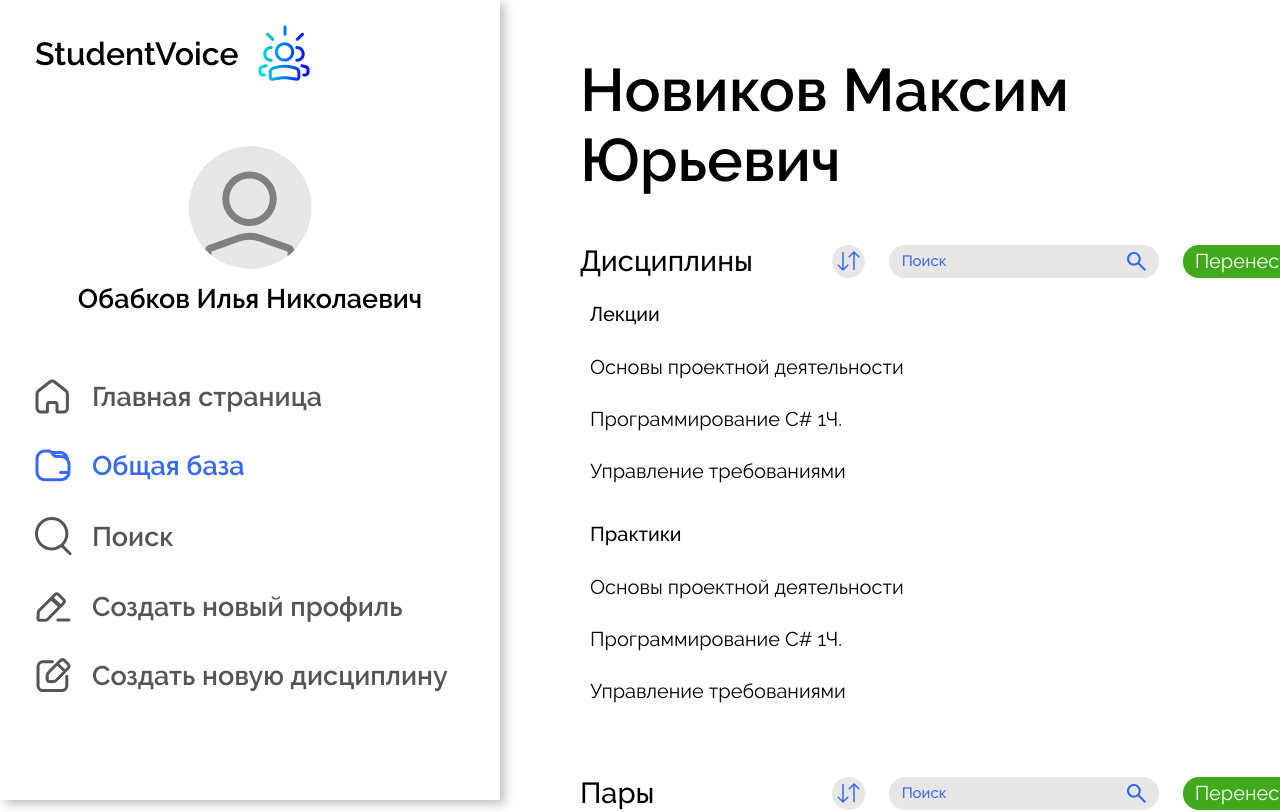
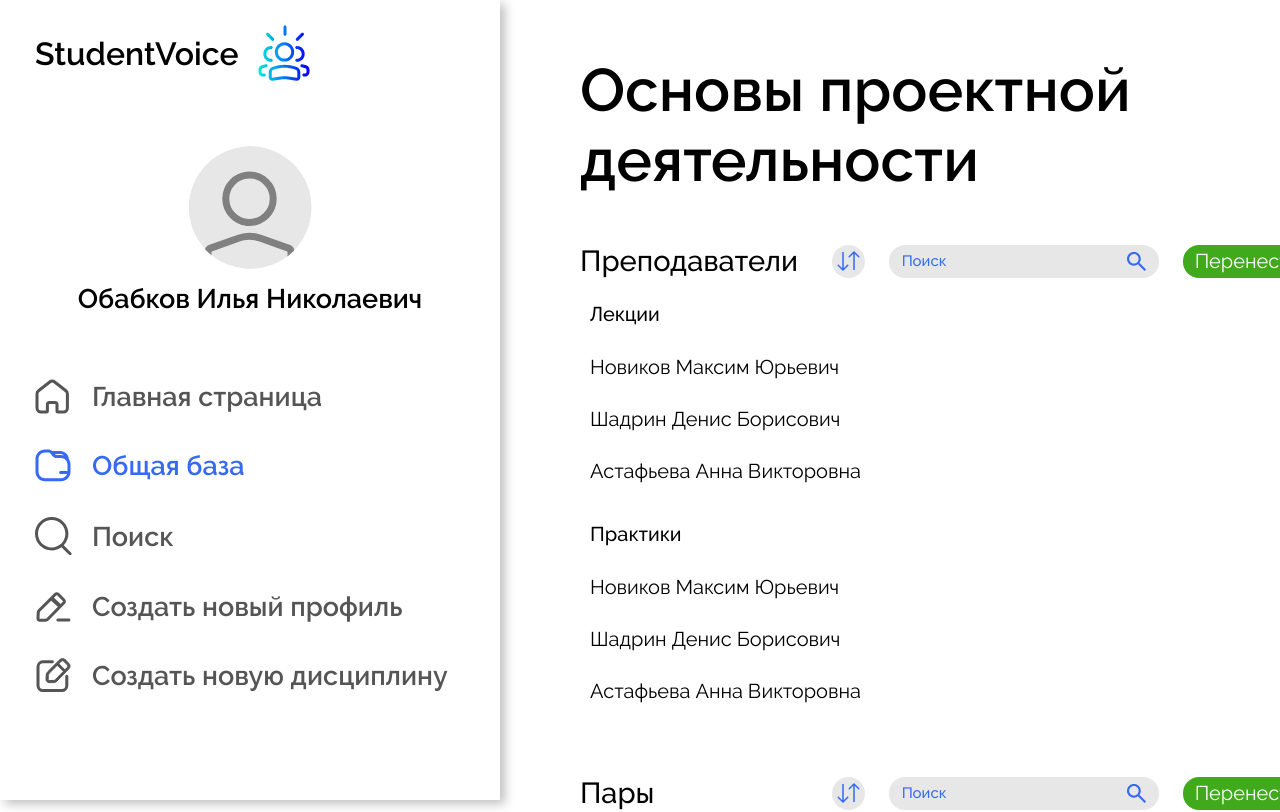
Before and after one commit to Novators-Mobile/studentvoice, a React (Vite) app: page /institutes/1/discipline/0 in a window 1280 px wide. Shown: the top 812 px of the page. Built offline with nearby package versions, Linux system fonts and the light colour scheme.

Commit message:
[fix] Small fix for the routing and file system

```diff
--- a/src/App.tsx
+++ b/src/App.tsx
@@ -3,8 +3,8 @@ import { BrowserRouter, Routes, Route } from 'react-router-dom';
 import Login from './pages/Login';
 import Institutes from './pages/Institutes/Institutes';
 import Sidemenu from './components/Sidemenu';
-import Institute from './pages/Institutes/Institute';
-import ItemInfo from './pages/ItemInfo/ItemInfo';
+import Institute from './pages/Institute';
+import ItemInfo from './pages/ItemInfo';
 
 export default function App() {
   return (
@@ -16,8 +16,12 @@ export default function App() {
           <Route index element={<div>Главная страница</div>} />
           <Route path='/institutes' element={<Institutes />} />
           <Route path='/institutes/:instituteId' element={<Institute />} />
-          <Route path='/institutes/:instituteId/teacher/:itemId' element={<ItemInfo />} />
-          <Route path='/institutes/:instituteId/discipline/:itemId' element={<ItemInfo />} />
+          <Route path='/institutes/:instituteId/teacher/:teacherId' element={<ItemInfo />} />
+          <Route path='/institutes/:instituteId/discipline/:disciplineId' element={<ItemInfo />} />
+          <Route path='/institutes/:instituteId/lesson/:lessonId' element={ <div className='title'>Какая-то пара...</div> } />
+          <Route path='/search' element={ <div className='title'>Поиск...</div> } />
+          <Route path='/new-profile' element={ <div className='title'>Новый профиль...</div> } />
+          <Route path='/new-discipline' element={ <div className='title'>Новая дисциплина...</div> } />
         </Route>
       </Routes>
     </BrowserRouter>
--- a/src/components/List/ListItem.tsx
+++ b/src/components/List/ListItem.tsx
@@ -11,7 +11,18 @@ type Props = {
 
   function ListItem({ id, title, rating, type }: Props) {
     const location = useLocation();
-  const linkPath = useMemo(() => `${location.pathname}/${type}/${id}`, [location.pathname, type, id]);
+
+    const linkPath = useMemo(() => {
+      // Разбиваем путь на части
+      const pathSegments = location.pathname.split("/");
+
+      // Предположим, что нам нужно сохранить первые три части пути
+      // Например: /institutes/0
+      const basePath = pathSegments.slice(0, 3).join("/");
+
+      // Добавляем динамические параметры type и id
+      return `${basePath}/${type}/${id}`;
+    }, [location.pathname, type, id]);
 
     return (
       <li className="list__item">
--- a/src/components/Sidemenu.tsx
+++ b/src/components/Sidemenu.tsx
@@ -48,24 +48,24 @@ function Sidemenu() {
                 Общая база
               </Link>
             </li>
-            <li className="menu__nav_list-item">
-              <Link to="/" className="menu__nav_link text-menu">
+            <li className={`menu__nav_list-item ${location.pathname.startsWith('/search') ? 'active' : ''}`}>
+              <Link to="/search" className="menu__nav_link text-menu">
                 <svg width="37" height="39" viewBox="0 0 37 39" fill="none" xmlns="http://www.w3.org/2000/svg">
                   <path fillRule="evenodd" clipRule="evenodd" d="M3 16.7C3 9.1337 9.1337 3 16.7 3C24.2663 3 30.4 9.1337 30.4 16.7C30.4 24.2663 24.2663 30.4 16.7 30.4C9.1337 30.4 3 24.2663 3 16.7ZM16.7 0C7.47684 0 0 7.47684 0 16.7C0 25.9232 7.47684 33.4 16.7 33.4C20.3619 33.4 23.7486 32.2214 26.5013 30.2227L34.0393 37.7608C34.6251 38.3466 35.5748 38.3466 36.1606 37.7609C36.7464 37.1751 36.7464 36.2253 36.1606 35.6395L28.7664 28.2452C31.6367 25.2462 33.4 21.179 33.4 16.7C33.4 7.47684 25.9232 0 16.7 0Z" fill="currentColor"/>
                 </svg>
                 Поиск
               </Link>
             </li>
-            <li className="menu__nav_list-item">
-              <Link to="/" className="menu__nav_link text-menu">
+            <li className={`menu__nav_list-item ${location.pathname.startsWith('/new-profile') ? 'active' : ''}`}>
+              <Link to="/new-profile" className="menu__nav_link text-menu">
                 <svg width="37" height="30" viewBox="0 0 34 30" fill="none" xmlns="http://www.w3.org/2000/svg">
                   <path fillRule="evenodd" clipRule="evenodd" d="M17.7963 1.22665C19.1621 -0.141226 21.3773 -0.142059 22.7441 1.22477L28.418 6.89861C29.7731 8.25378 29.7872 10.4477 28.4495 11.8201L12.3194 28.3698C11.4727 29.2384 10.3115 29.7282 9.09902 29.7282L2.99879 29.7279C1.29313 29.7279 -0.0690268 28.306 0.00270896 26.6006L0.260698 20.4671C0.308095 19.3403 0.776431 18.2723 1.57303 17.4745L17.7963 1.22665ZM20.6244 3.3477C20.4292 3.15244 20.1127 3.15256 19.9176 3.34797L17.4681 5.80113L24.1653 11.9177L26.3028 9.72461C26.4939 9.52854 26.4918 9.21513 26.2983 9.02153L20.6244 3.3477ZM3.69435 19.5958L14.639 8.6345L21.3719 14.7837L10.1726 26.2743C9.89039 26.5638 9.50332 26.7271 9.09915 26.7271L2.99892 26.7268L3.25691 20.5933C3.27271 20.2177 3.42882 19.8617 3.69435 19.5958ZM32.4183 29.6118C33.2464 29.6118 33.9177 28.94 33.9177 28.1113C33.9177 27.2825 33.2464 26.6107 32.4183 26.6107H21.349C20.5209 26.6107 19.8496 27.2825 19.8496 28.1113C19.8496 28.94 20.5209 29.6118 21.349 29.6118H32.4183Z" fill="currentColor"/>
                 </svg>
                 Создать новый профиль
               </Link>
             </li>
-            <li className="menu__nav_list-item">
-              <Link to="/" className="menu__nav_link text-menu">
+            <li className={`menu__nav_list-item ${location.pathname.startsWith('/new-discipline') ? 'active' : ''}`}>
+              <Link to="/new-discipline" className="menu__nav_link text-menu">
                 <svg width="37" height="36" viewBox="0 0 35 36" fill="none" xmlns="http://www.w3.org/2000/svg">
                   <path fillRule="evenodd" clipRule="evenodd" d="M29.2605 2.76544C27.717 1.22841 25.2155 1.22935 23.6732 2.76755L11.7445 14.6666C10.7904 15.6182 10.2295 16.8919 10.1727 18.2359L10.0029 22.2562C9.9256 24.0868 11.3939 25.613 13.2324 25.6131L17.1878 25.6133C18.64 25.6133 20.0307 25.0292 21.0447 23.9931L32.8774 11.8661C34.388 10.3228 34.3721 7.85572 32.8418 6.3318L29.2605 2.76544ZM25.1976 4.28557C25.8986 3.58639 27.0357 3.58596 27.7372 4.28461L31.3185 7.85097C32.0141 8.54366 32.0214 9.66505 31.3347 10.3666L28.9583 12.7947L22.8074 6.66941L25.1976 4.28557ZM21.2841 8.18858L13.2689 16.1847C12.6964 16.7556 12.3599 17.5198 12.3258 18.3262L12.156 22.3465C12.1302 22.9567 12.6197 23.4655 13.2325 23.4655L17.1879 23.4657C18.0592 23.4657 18.8937 23.1152 19.502 22.4936L27.4535 14.3322L21.2841 8.18858Z" fill="currentColor" stroke="currentColor" strokeLinecap="round" strokeLinejoin="round"/>
                   <path d="M30.8 19.2135V28.6135C30.8 31.3749 28.5614 33.6135 25.8 33.6135H7C4.23858 33.6135 2 31.3749 2 28.6135V9.81348C2 7.05205 4.23858 4.81348 7 4.81348H16.4" stroke="currentColor" strokeWidth="3" strokeLinecap="round"/>
--- a/src/pages/Institutes/Institute.tsx
+++ b/src/pages/Institute.tsx
@@ -1,6 +1,6 @@
 import React from 'react';
-import Dropdown from '../../components/Dropdown/Dropdown';
-import TitleBlock from '../../components/TitleBlock';
+import Dropdown from '../components/Dropdown/Dropdown';
+import TitleBlock from '../components/TitleBlock';
 
 const subjectsList = [
   {
--- /dev/null
+++ b/src/pages/ItemInfo.tsx
@@ -0,0 +1,101 @@
+import React from 'react';
+import TitleBlock from '../components/TitleBlock';
+import List from '../components/List/List';
+import { useLocation } from 'react-router-dom';
+
+const subjectsList = [
+  {
+    title: 'Основы проектной деятельности',
+    rating: 8.3,
+    lecture: true,
+    practive: true
+  },
+  {
+    title: 'Программирование C# 1Ч.',
+    rating: 7.5,
+    lecture: false,
+    practive: true
+  },
+  {
+    title: 'Управление требованиями',
+    rating: 8.6,
+    lecture: false,
+    practive: true
+  }
+]
+
+const teachersList = [
+  {
+    title: 'Новиков Максим Юрьевич',
+    rating: 8.3,
+    lecture: true,
+    practive: true
+  },
+  {
+    title: 'Шадрин Денис Борисович',
+    rating: 7.5,
+    lecture: false,
+    practive: true
+  },
+  {
+    title: 'Астафьева Анна Викторовна',
+    rating: 8.6,
+    lecture: false,
+    practive: true
+  }
+]
+
+const lessonsList = [
+  {
+    title: 'Основы проектной деятельности (17.09.24)',
+    rating: 8.3,
+    type: 'lecture'
+  },
+  {
+    title: 'Основы проектной деятельности (17.09.24)',
+    rating: 8.3,
+    type: 'practice'
+  },
+  {
+    title: 'Основы проектной деятельности (17.09.24)',
+    rating: 8.3,
+    type: 'practice'
+  },
+  {
+    title: 'Основы проектной деятельности (17.09.24)',
+    rating: 8.3,
+    type: 'practice'
+  },
+]
+
+function ItemInfo() {
+  const location = useLocation();
+
+  let mainTitle: string = '';
+  let type: string = '';
+  let subTitle: string = '';
+  let list = subjectsList;
+
+  if (location.pathname.includes('teacher')) {
+    mainTitle = 'Новиков Максим Юрьевич'
+    type = 'discipline'
+    subTitle = 'Дисциплины'
+  } else if (location.pathname.includes('discipline')) {
+    mainTitle = 'Основы проектной деятельности'
+    type = 'teacher'
+    subTitle = 'Преподаватели'
+    list = teachersList
+  }
+
+  return (
+    <div className='item-info'>
+      <TitleBlock title={mainTitle} rating={8.4} />
+
+      <List type={type} title={subTitle} list={list} />
+
+      <List type='lesson' title='Пары' list={lessonsList} />
+    </div>
+  );
+}
+
+export default React.memo(ItemInfo);
--- a/src/pages/ItemInfo/ItemInfo.tsx
+++ /dev/null
@@ -1,61 +0,0 @@
-import React from 'react';
-import TitleBlock from '../../components/TitleBlock';
-import List from '../../components/List/List';
-
-const subjectsList = [
-  {
-    title: 'Основы проектной деятельности',
-    rating: 8.3,
-    lecture: true,
-    practive: true
-  },
-  {
-    title: 'Программирование C# 1Ч.',
-    rating: 7.5,
-    lecture: false,
-    practive: true
-  },
-  {
-    title: 'Управление требованиями',
-    rating: 8.6,
-    lecture: false,
-    practive: true
-  }
-]
-
-const lessonsList = [
-  {
-    title: 'Основы проектной деятельности (17.09.24)',
-    rating: 8.3,
-    type: 'lecture'
-  },
-  {
-    title: 'Основы проектной деятельности (17.09.24)',
-    rating: 8.3,
-    type: 'practice'
-  },
-  {
-    title: 'Основы проектной деятельности (17.09.24)',
-    rating: 8.3,
-    type: 'practice'
-  },
-  {
-    title: 'Основы проектной деятельности (17.09.24)',
-    rating: 8.3,
-    type: 'practice'
-  },
-]
-
-function ItemInfo() {
-  return (
-    <div className='item-info'>
-      <TitleBlock title='Новиков Максим Юрьевич' rating={8.4} />
-
-      <List type='discipline' title='Дисциплины' list={subjectsList} />
-
-      <List type='lesson' title='Пары' list={lessonsList} />
-    </div>
-  );
-}
-
-export default React.memo(ItemInfo);
```
Lines whose indentation alone changed are shown as unchanged.
